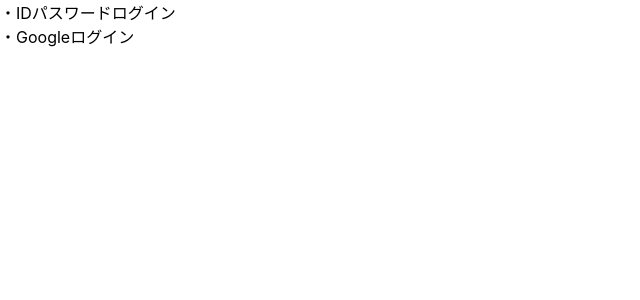
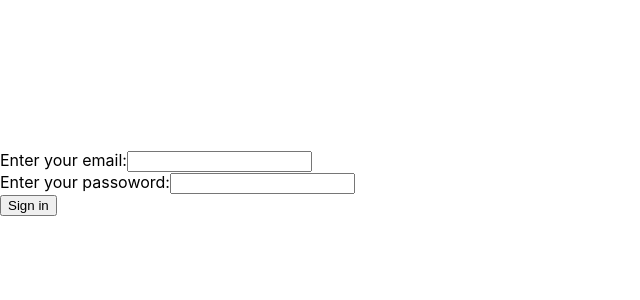
Before and after one commit to jun0222/my-next-todo, a Next.js app in the folder my-next-todo/: page /signin in a window 1280 px wide. Shown: the top 300 px of the page, without its empty margins (0-640 px from the left). Built offline with nearby package versions, Linux system fonts and the light colour scheme; no server answers.

Commit message:
Add: Added signin function.

```diff
--- a/my-next-todo/src/pages/signin.jsx
+++ b/my-next-todo/src/pages/signin.jsx
@@ -1,8 +1,69 @@
+import { app } from '../../lib//firebase';
+import 'firebase/auth';
+import {useState, useEffect} from 'react';
+import {getAuth, signInWithEmailAndPassword, signOut, onAuthStateChanged} from 'firebase/auth';
+
 export default function Home() {
+    const [isSignedIn, setIsSignedIn] = useState();
+    const auth = getAuth(app);
+
+    const handleSignIn = async (event) => {
+        event.preventDefault();
+        const { email, password } = event.target.elements;
+        try {
+            await signInWithEmailAndPassword(auth, email.value, password.value)
+            console.log(email.value, password.value)
+            alert("Success sign in!!")
+        }catch (error) {
+            console.log(error.message);
+            alert("sign in error!!")
+        }
+    }
+    const handleSignOut = async (event) => {
+        event.preventDefault();
+        try {
+            const result = await signOut(auth);
+            console.log(result);
+        }catch (error) {
+            console.log(error);
+        }
+    }
+
+    useEffect(() => {
+        onAuthStateChanged(auth, (user) => {
+            if (user) {
+                setIsSignedIn(true);
+                console.log(user);
+            } else {
+                setIsSignedIn(false);
+                console.log('User is signed out');
+            }
+        })
+    }, []);
     return (
+        <>
         <div>
-            ・IDパスワードログイン<br />
-            ・Googleログイン
+            {isSignedIn ? (
+                <form onSubmit={handleSignOut} >
+                    <input type="submit" value="sign out" />
+                </form>
+            ):(
+                <form style={{marginTop: '150px'}} onSubmit={handleSignIn}>
+                    <div>
+                        <label>Enter your email:</label>
+                        <input name="email" type="email"/>
+                    </div>
+                    <div>
+                        <label>Enter your passoword:</label>
+                        <input name="password" type="password"/>
+                    </div>
+                    <div>
+                        <label></label>
+                        <input type="submit" value="Sign in"/>
+                    </div>
+                </form>
+            )}
         </div>
+        </>
     )
 }
```
